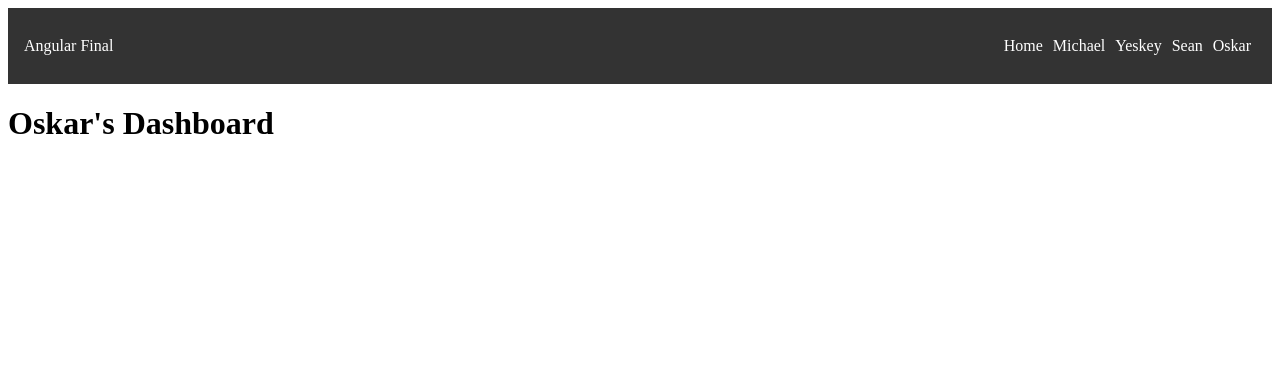
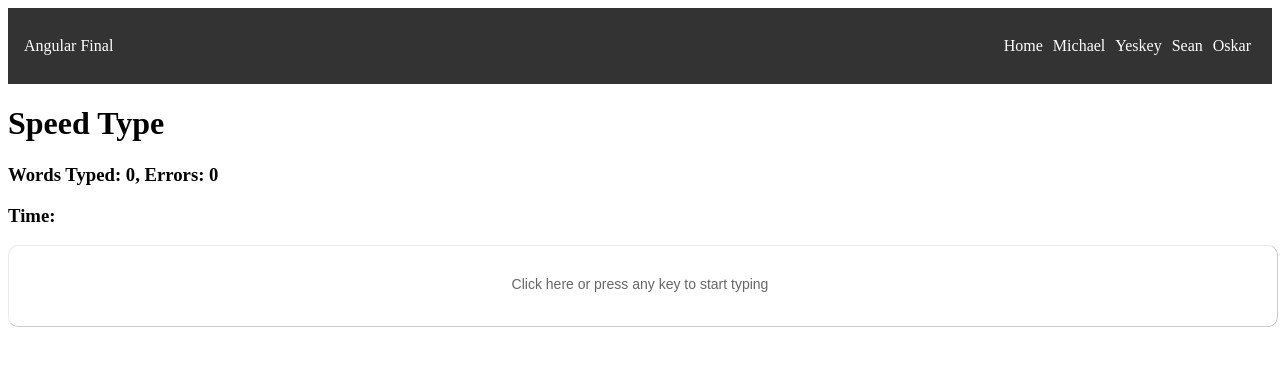
Before and after one commit to MichaelOlave/AngularFinal, an Angular app: page /oskar/dashboard in a window 1280 px wide. Shown: the top 366 px of the page. Built offline with nearby package versions, Linux system fonts and the light colour scheme.

Commit message:
Created speed type

```diff
--- a/src/app/oskar/dashboard/dashboard.css
+++ b/src/app/oskar/dashboard/dashboard.css
@@ -0,0 +1,74 @@
+
+
+#game-outer {
+  position: relative;
+  padding: 1rem;
+}
+
+#game-input {
+  z-index: 99;
+  /* Keep the input overlaid for keyboard capture but make it fully invisible */;
+  position: absolute;
+  width: 100%;
+  height: 100%;
+  top: 0;
+  left: 0;
+  border: solid 1px rgba(0,0,0,0.2);
+  background: white;
+  border-radius: 10px;
+}
+
+#game-input:focus {
+  opacity: 0;
+  border: none;
+}
+
+#game-inner {
+  width: 100%;
+  height: 100%;
+  display: flex;
+  flex-wrap: wrap;
+  align-items: flex-start;
+  gap: 0; /* ensure no automatic gaps between flex items */
+}
+
+/* Overlay prompt that sits above the invisible input when unfocused */
+.input-overlay {
+  position: absolute;
+  z-index: 100;
+  left: 0;
+  top: 0;
+  width: 100%;
+  height: 100%;
+  display: flex;
+  align-items: center;
+  justify-content: center;
+  pointer-events: auto;
+  color: rgba(0,0,0,0.6);
+  background: rgba(255,255,255,0.6);
+  font-family: sans-serif;
+  font-size: 14px;
+}
+
+.char {
+  white-space: pre;
+  font-family: monospace;
+  user-select: none;
+  font-size: 20px;
+}
+
+.correct {
+  background-color: rgba(100, 255, 100, 0.8);
+}
+
+.incorrect {
+  background-color: rgba(255, 100, 100, 0.8);
+}
+
+.untyped {
+  color: gray;
+}
+
+.current {
+  border-left: 2px solid black;
+}
--- a/src/app/oskar/dashboard/dashboard.html
+++ b/src/app/oskar/dashboard/dashboard.html
@@ -1,7 +1,43 @@
+<!-- interface Characters {
+  index: number;
+  char: string;
+  state: 'correct' | 'incorrect' | 'untyped';
+}
+
+interface Word {
+  letters: Characters[];
+} -->
 
 <div>
-  <h1>Oskar's Dashboard</h1>
+  <h1>Speed Type</h1>
+  <h3>Words Typed: {{wordsTyped}}, Errors: {{errorsMade}}</h3>
+  <h3>Time: {{ timer$ | async }}</h3>
 
+  <div id="game-outer">
+    <input #gameInput (keydown)="handleKeyPress($event)" (focus)="onFocus()" (blur)="onBlur()" id="game-input" />
 
+    <!-- Overlay shown when input is not focused to prompt the user -->
+    <div class="input-overlay" *ngIf="!inputFocused" (click)="gameInput.focus()">
+      Click here or press any key to start typing
+    </div>
 
+    <div id="game-inner">
+
+      <span
+        *ngFor="let word of selectedWords; let wordIndex = index"
+        class="word"
+      >
+        <span
+          *ngFor="let charObj of word.letters; let charIndex = index"
+          [class.correct]="charObj.state === 'correct'"
+          [class.incorrect]="charObj.state === 'incorrect'"
+          [class.untyped]="charObj.state === 'untyped'"
+          [class.current]="charObj.index === currentIndex"
+          class="char"
+          >{{ charObj.char }}</span
+        >
+        <span> </span>
+      </span>
+    </div>
+  </div>
 </div>
--- a/src/app/oskar/dashboard/dashboard.ts
+++ b/src/app/oskar/dashboard/dashboard.ts
@@ -1,15 +1,180 @@
 import { Component, OnDestroy, NgZone } from '@angular/core';
+import { CommonModule } from '@angular/common';
+import { BehaviorSubject, interval, NEVER } from 'rxjs';
+import { map, startWith, switchMap } from 'rxjs/operators';
+
+const wordList = ["series", "ban", "fuss", "exaggerate", "flawed", "wait", "lot", "denial", "flourish", "skate", "clear", "commerce", "rubbish", "manufacture", "bride", "smile", "fraction", "alive", "crisis", "unlikely", "gain", "offer", "foot", "wedding", "office", "national", "convict", "fresh", "disaster", "cucumber", "include", "joystick", "aluminium", "message", "compensation", "ton", "voucher", "update", "diet", "accountant", "ready", "grow", "helpless", "rank", "bland", "makeup", "bean", "exclusive", "conclusion"]
+
+interface Characters {
+  index: number;
+  char: string;
+  state: 'correct' | 'incorrect' | 'untyped';
+}
+
+interface Word {
+  letters: Characters[];
+}
 
 
 @Component({
-  selector: 'app-oskar-dashboard',
-  imports: [],
+  selector: 'app-dashboard',
+  standalone: true,
+  imports: [CommonModule],
   templateUrl: './dashboard.html',
-  styleUrls: ['./dashboard.css'],
+  styleUrl: './dashboard.css',
 })
 export class Dashboard implements OnDestroy {
 
+  count = 20;
+  // selectedCharacters: Characters[] = [];
+  selectedWords : Word[] = [];
+  currentIndex: number = 0;
+  inputFocused: boolean = false;
+
+  startTime = Date.now();
+  timer = 0;
+  finalTime = 0;
+
+  // timer$ will emit elapsed milliseconds while the game is running
+  private running$ = new BehaviorSubject<boolean>(false);
+
+  timer$ = this.running$.pipe(
+    switchMap((running) =>
+      running
+        ? interval(100).pipe(startWith(0), map(() => (Date.now() - this.startTime)/1000))
+        : NEVER
+    )
+  );
+
+  intervalId: any;
+
+  wordsTyped: number = 0;
+  errorsMade: number = 0;
 
 
-  ngOnDestroy(): void {}
+  private start() {
+    // set start time then enable the timer observable
+    this.startTime = Date.now();
+    this.running$.next(true);
+  }
+
+  private end() {
+    // disable the timer observable
+    this.finalTime = Date.now() - this.startTime;
+
+    this.running$.next(false);
+  }
+
+  generateWords() {
+    this.ngZone.runOutsideAngular(() => {
+      let words = [];
+      for (let i = 0; i < this.count; i++) {
+        if (i > 0) {
+          words.push([' ']);
+        }
+
+        const randomIndex = Math.floor(Math.random() * wordList.length);
+        words.push(wordList[randomIndex].split(''));
+      }
+
+      let i = 0;
+      this.selectedWords = words.map(wordArray => {
+        const letters: Characters[] = wordArray.map((char) => ({
+          index: i++,
+          char: char,
+          state: 'untyped' as 'untyped'
+        }));
+        return { letters };
+      });
+
+
+    });
+  }
+
+  private countErrors() {
+    let errors = 0;
+    this.selectedWords.forEach(word => {
+      word.letters.forEach(charObj => {
+        if (charObj.state === 'incorrect') {
+          errors++;
+        }
+      });
+    });
+    this.errorsMade = errors;
+  }
+
+  private countWordsTyped() {
+
+    let wordsTyped = 0;
+    this.selectedWords.forEach(word => {
+      const allTyped = word.letters.every(charObj => charObj.state !== 'untyped');
+      if (word.letters.length === 1 && word.letters[0].char === ' ') {
+        return; // skip counting spaces as words
+      }
+
+      if (allTyped) {
+        wordsTyped++;
+      }
+    });
+    this.wordsTyped = wordsTyped;
+  }
+
+
+  handleKeyPress(event: KeyboardEvent) {
+    event.preventDefault()
+
+    const key = event.key;
+
+    if (!this.running$.getValue() && !this.finalTime) {
+      this.start();
+    }
+
+    // Flatten all letters from selectedWords into a single array for indexing
+    const allCharacters = this.selectedWords.flatMap(word => word.letters);
+
+    if (this.currentIndex >= allCharacters.length) {
+      return;
+    }
+
+    const currentCharObj = allCharacters[this.currentIndex];
+    if (key.length === 1) { // Only process single character keys
+      if (key === currentCharObj.char) {
+        currentCharObj.state = 'correct';
+      } else {
+        currentCharObj.state = 'incorrect';
+      }
+      this.currentIndex++;
+    } else if (key === 'Backspace') {
+      if (this.currentIndex > 0) {
+        this.currentIndex--;
+        allCharacters[this.currentIndex].state = 'untyped';
+      }
+    }
+
+    if (this.currentIndex >= allCharacters.length) {
+      this.end();
+    }
+
+    this.countErrors();
+    this.countWordsTyped();
+  }
+
+
+  constructor(private ngZone: NgZone) {
+    this.generateWords();
+  }
+
+  onFocus() {
+    this.inputFocused = true;
+  }
+
+  onBlur() {
+    this.inputFocused = false;
+  }
+
+  ngOnDestroy(): void {
+    if (this.intervalId) {
+      clearInterval(this.intervalId);
+    }
+  }
 }
```
